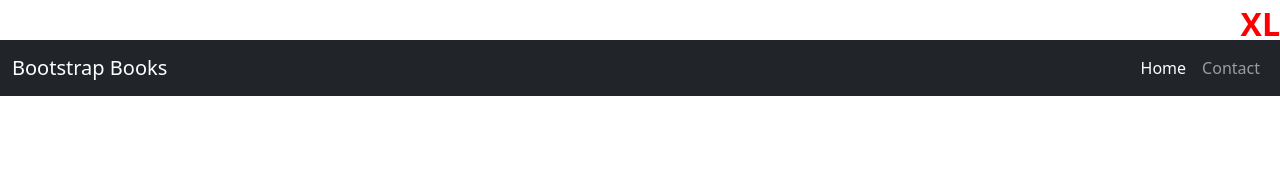
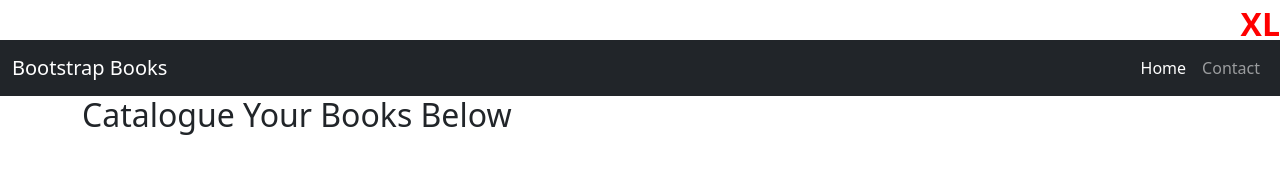
Before and after one commit to Exo-MDR-CD2000/Week2-Book-Catalog-Bootstrap, a website: page index.html in a window 1280 px wide. Drawn offline with nearby package versions, Linux system fonts and the light colour scheme.

Commit message:
h2 header start

```diff
--- a/index.html
+++ b/index.html
@@ -15,27 +15,7 @@
 </head>
 
 <body>
-
-    <!-- <nav class="navbar navbar-expand-md navbar-dark bg-dark">
-        <div class="container">
-            <a href="#" class="navbar-brand">Book Catalog</a>
-            <button class="navbar-toggler" data-bs-toggle="collapse" data-bs-target="#nav" aria-controls="nav"
-                aria-label="Expand Navigation">
-                <span class="navbar-toggler-icon"></span>
-            </button>
-            <div class="collapse navbar-collapse" id="nav">
-                <ul class="navbar-nav ms-auto">
-                    <li class="nav-item">
-                        <a href="#" class="nav-link">Home</a>
-                    </li>
-                    <li class="nav-item">
-                        <a href="#" class="nav-link">Contact</a>
-                    </li>
-                </ul>
-            </div>
-        </div>
-    </nav> -->
-
+    <!-- Navbar -->
     <header>
         <nav class="navbar navbar-expand-md navbar-dark bg-dark">
             <div class="container-fluid">
@@ -58,6 +38,10 @@
             </div>
         </nav>
     </header>
+
+<h2 class="container">
+    Catalogue Your Books Below
+</h2>
 
 
 
```
